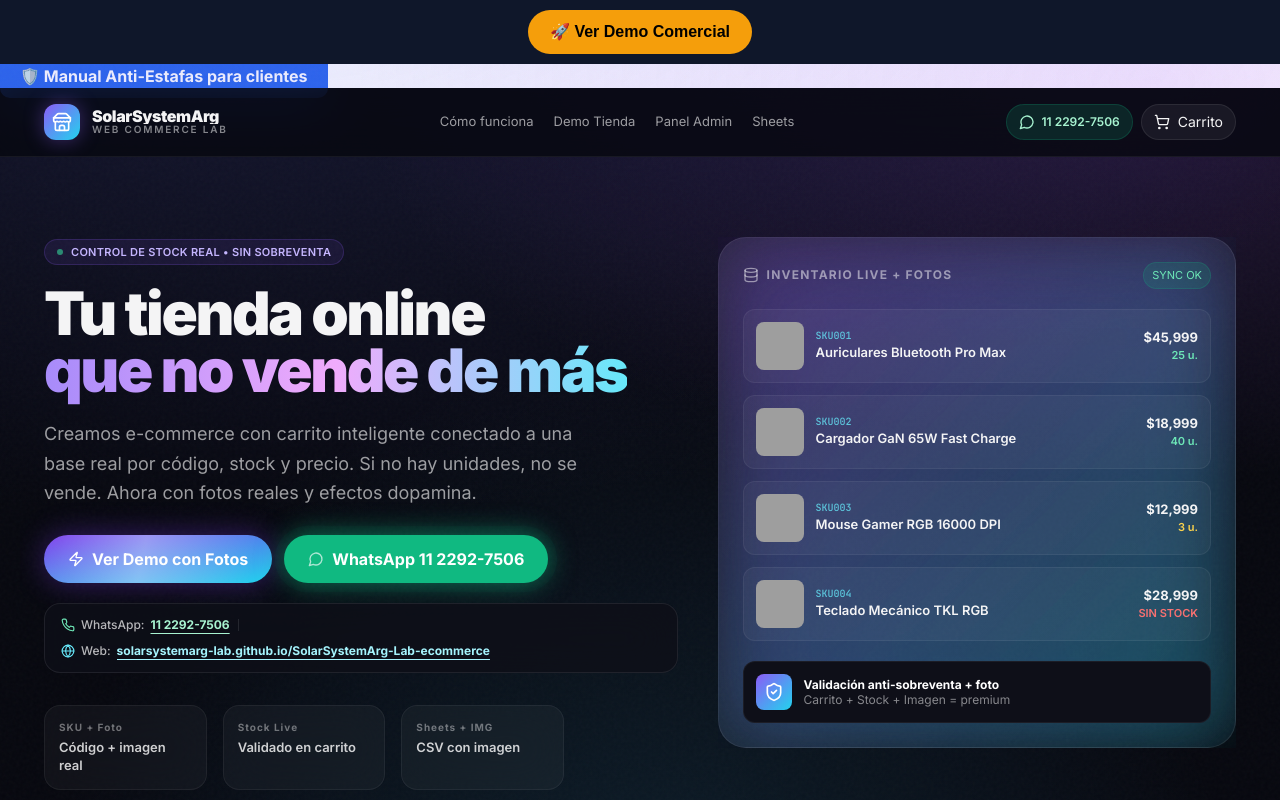
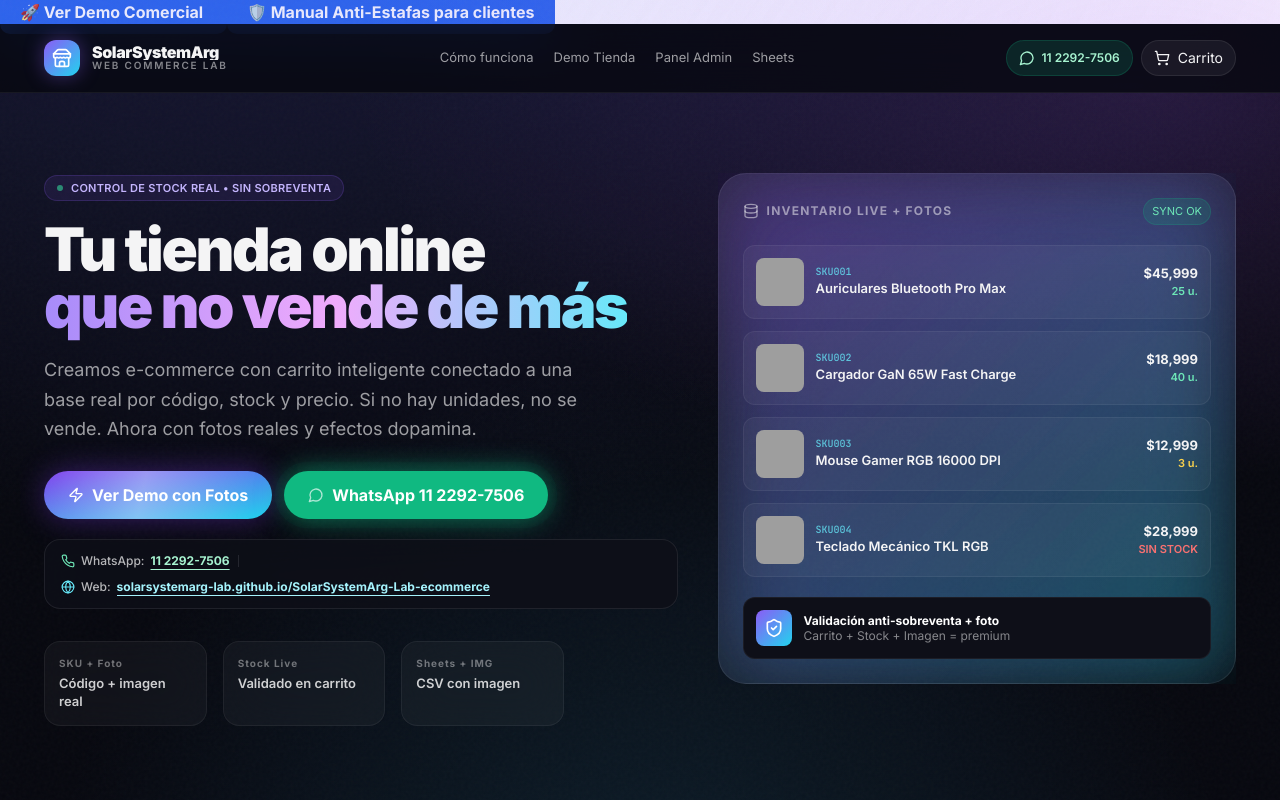
Before and after one commit to SolarSystemarg-lab/SolarSystemArg-Lab-ecommerce, a plain HTML site: page index.html in a window 1280 px wide. Shown: the top 800 px of the page. Drawn offline with Linux system fonts and the light colour scheme; grey boxes are pictures that could not be loaded.

Commit message:
Update index.html

```diff
--- a/index.html
+++ b/index.html
@@ -2,11 +2,8 @@
 <html lang="en">
 <head>
    <!-- BOTON DEMO COMERCIAL -->
-<div style="background: #0f172a; padding: 10px; text-align: center; position: sticky; top: 0; z-index: 9999;">
-  <a href="./Demo-comercial/"
-     style="background: #f59e0b; color: #000; padding: 10px 22px; border-radius: 999px; font-weight: 800; text-decoration: none; font-family: sans-serif; display: inline-block;">
-     🚀 Ver Demo Comercial
-  </a>
+     </a><a href="./Demo-comercial/" style="background:#2563EB; color:white; padding:12px 20px; border-radius:10px; text-decoration:none; font-weight:bold;">
+  🚀 Ver Demo Comercial
 </div>
   <!-- BOTON MANUAL ANTI-ESTAFAS -->
 <a href="./manual-anti-estafas/" style="background:#2563EB; color:white; padding:12px 20px; border-radius:10px; text-decoration:none; font-weight:bold;">
```
